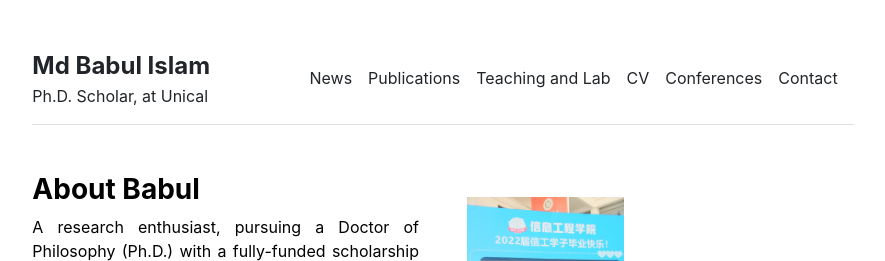
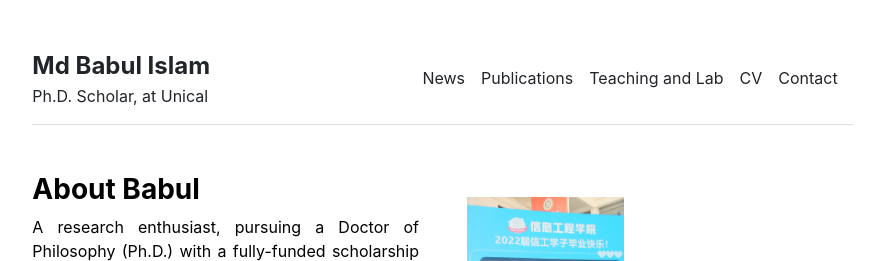
Before and after one commit to babulcseian/babulcseian.github.io, a Jekyll site: the page built from index.md, in a window 1280 px wide. Shown: the top 261 px of the page, without its empty margins (197-1082 px from the left). Built offline with Jekyll 4.4.1, drawn with Linux system fonts in a browser that asks for light colours; a style sheet for code colours, icons or effects is not loaded.

Commit message:
Update settings.yml

```diff
--- a/_data/settings.yml
+++ b/_data/settings.yml
@@ -3,7 +3,6 @@ menu:
 - {name: 'Publications', url: '/publications'}
 - {name: 'Teaching and Lab', url: '/teaching'}
 - {name: 'CV', url: '/cv'}
-- {name: 'Conferences', url: '/conferences'}
 - {name: 'Contact', url: '/contact'}
 
 social:
```
